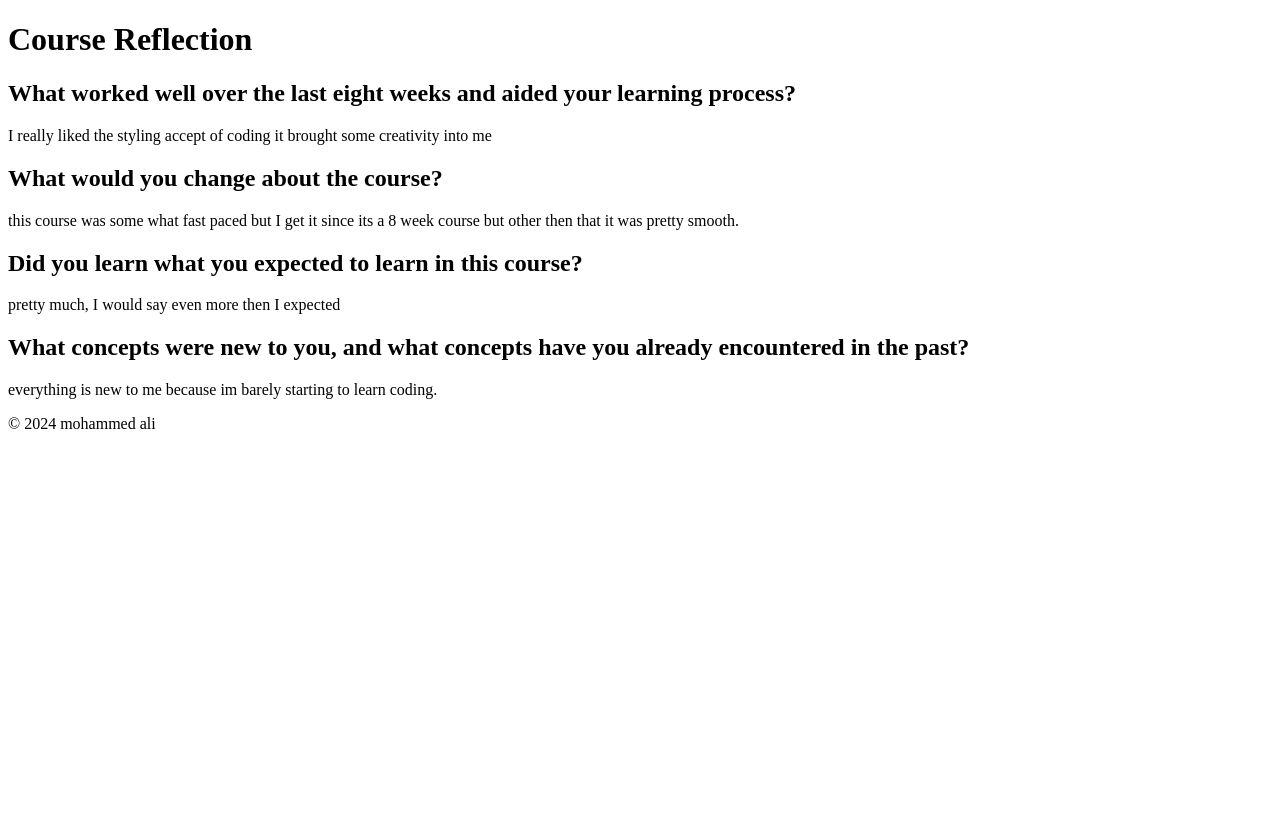
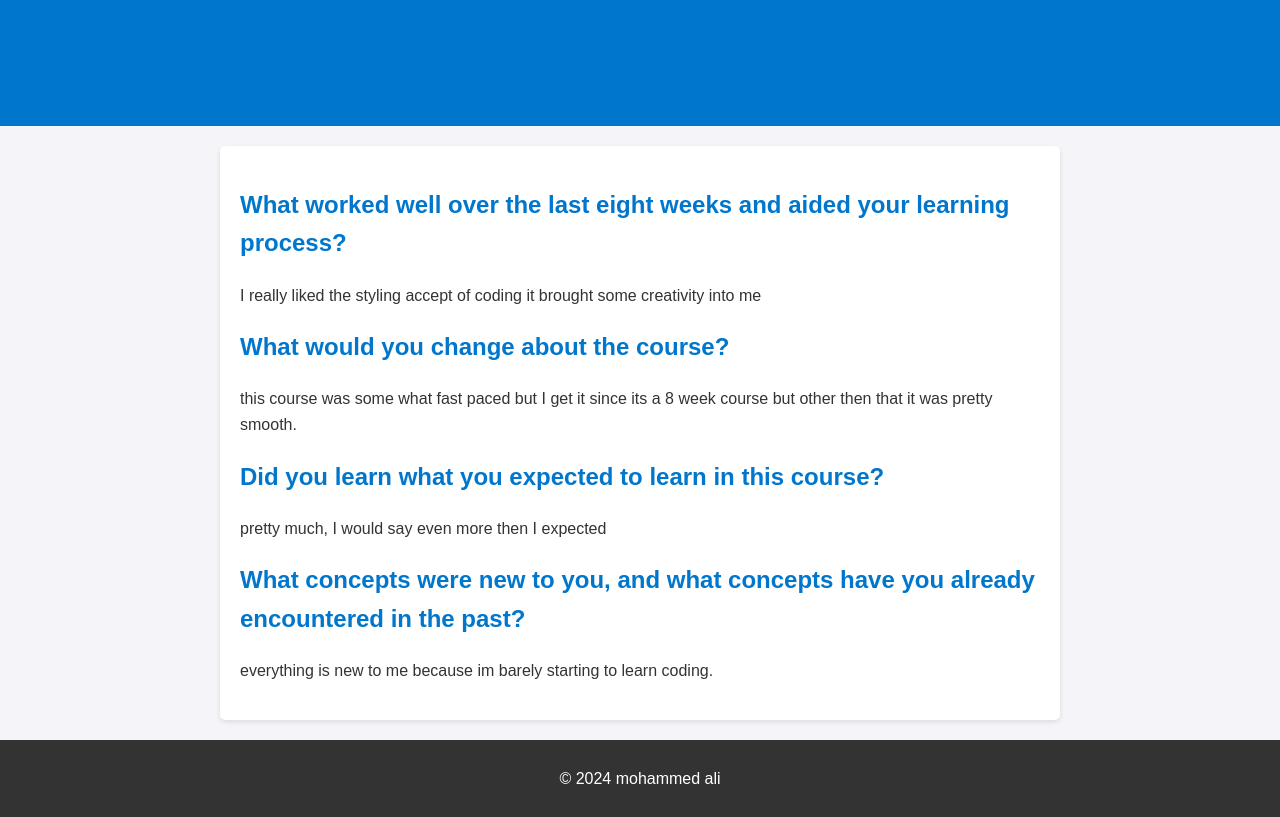
Before and after one commit to mohammeda909/comp001.coursereflection, a plain HTML site: page index.html in a window 1280 px wide. Drawn offline with Linux system fonts and the light colour scheme.

Commit message:
added basic styling

```diff
--- a/index.html
+++ b/index.html
@@ -4,7 +4,7 @@
     <meta charset="UTF-8">
     <meta name="viewport" content="width=device-width, initial-scale=1.0">
     <title>Course Reflection</title>
-    <link rel="stylesheet" href="styles.css">
+    <link rel="stylesheet" href="main.css">
 </head>
 <body>
     <header>
--- a/main.css
+++ b/main.css
@@ -0,0 +1,36 @@
+body {
+    font-family: Arial, sans-serif;
+    line-height: 1.6;
+    margin: 0;
+    padding: 0;
+    background-color: #f4f4f9;
+    color: #333;
+}
+
+header {
+    background: #0077cc;
+    color: #fff;
+    text-align: center;
+    padding: 1em 0;
+}
+
+main {
+    margin: 20px auto;
+    max-width: 800px;
+    padding: 20px;
+    background: #fff;
+    box-shadow: 0 2px 5px rgba(0, 0, 0, 0.1);
+    border-radius: 5px;
+}
+
+h1, h2 {
+    color: #0077cc;
+}
+
+footer {
+    text-align: center;
+    margin-top: 20px;
+    padding: 10px 0;
+    background: #333;
+    color: #fff;
+}
```
